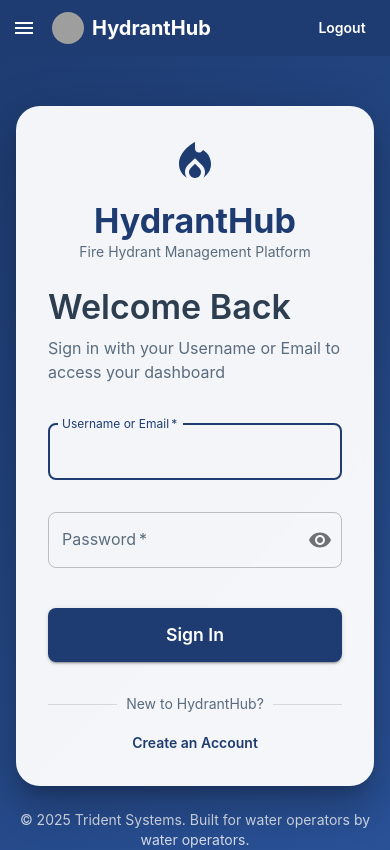
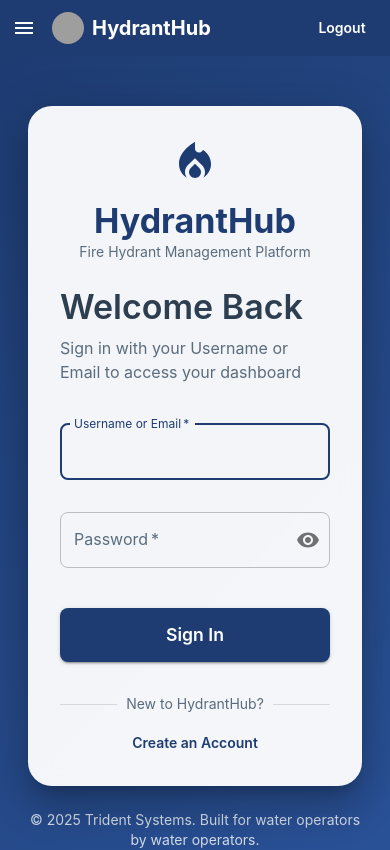
Before and after one commit to rcabral85/hydrant-hub, a React (Vite) app in the folder frontend/: page /login in a window 390 px wide. Shown: the top 850 px of the page. Built offline with nearby package versions, Linux system fonts and the light colour scheme; no server answers; grey boxes are pictures that could not be loaded.

Commit message:
Mobile global CSS: font sizing, table scroll, toast placement, Leaflet tweaks

```diff
--- a/frontend/src/index.css
+++ b/frontend/src/index.css
@@ -1,17 +1,43 @@
+/* Global styles with mobile-friendly defaults */
+:root {
+  --spacing: 8px;
+}
+
+html, body, #root {
+  height: 100%;
+}
+
 body {
   margin: 0;
-  font-family: -apple-system, BlinkMacSystemFont, 'Segoe UI', 'Roboto', 'Oxygen',
-    'Ubuntu', 'Cantarell', 'Fira Sans', 'Droid Sans', 'Helvetica Neue',
-    sans-serif;
+  font-family: Inter, Roboto, Helvetica, Arial, sans-serif;
   -webkit-font-smoothing: antialiased;
   -moz-osx-font-smoothing: grayscale;
 }
 
-code {
-  font-family: source-code-pro, Menlo, Monaco, Consolas, 'Courier New',
-    monospace;
+/* Improve base font and spacing on small screens */
+@media (max-width: 600px) {
+  body { font-size: 16px; line-height: 1.5; }
+  .MuiContainer-root { padding-left: 12px !important; padding-right: 12px !important; }
+  .hydrant-marker { pointer-events: auto; }
 }
 
-* {
-  box-sizing: border-box;
+/* Tables: enable horizontal scroll on small screens */
+.table-scroll-x { width: 100%; overflow-x: auto; }
+.table-scroll-x table { min-width: 600px; }
+
+/* Toasts: keep clear of FABs on mobile */
+@media (max-width: 600px) {
+  .Toastify__toast-container {
+    width: calc(100% - 24px) !important;
+    left: 12px !important;
+    right: 12px !important;
+    top: auto !important;
+    bottom: 12px !important;
+  }
 }
+
+/* Leaflet tweaks */
+.leaflet-container { touch-action: auto; }
+
+/* Mobile nav body state prevents background scroll */
+body.mobile-nav-open { overflow: hidden; }
```
